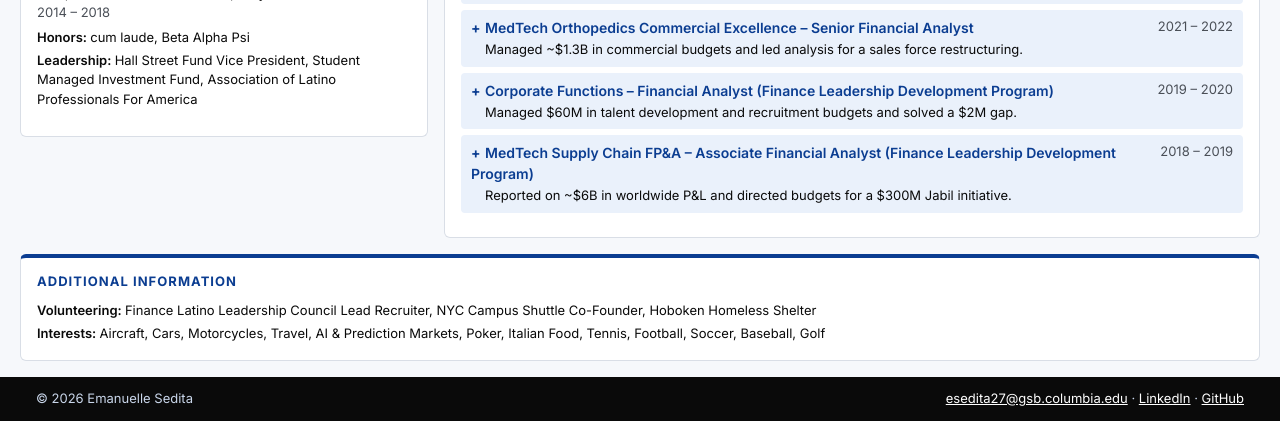
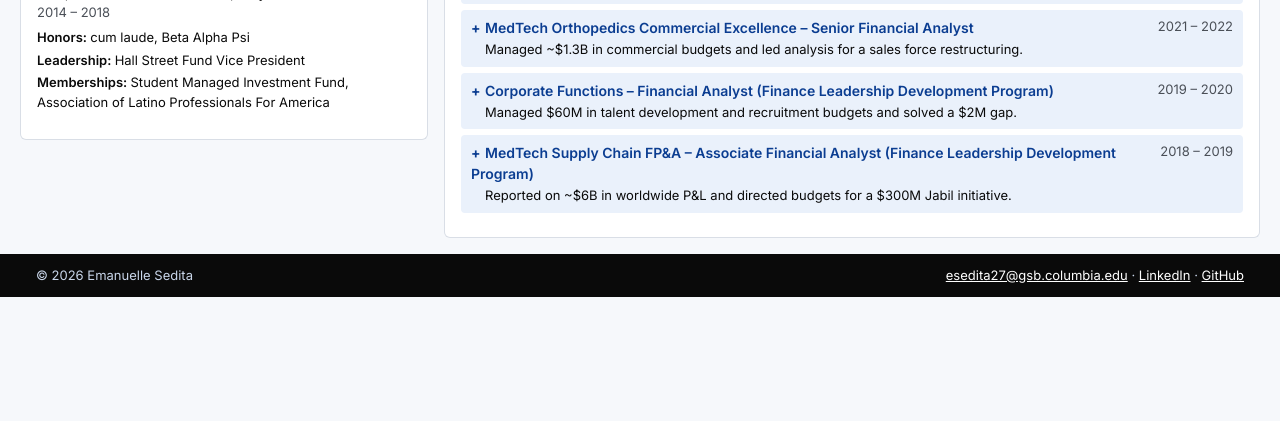
Before and after one commit to coding-finance/coding-finance.github.io, a plain HTML site: page index.html in a window 1280 px wide. Shown: the part 494-915 px from the top of the page. After the commit the page ends 800 px from the top, so only its background shows below. Drawn offline with Linux system fonts and the light colour scheme.

Commit message:
Add Seton Hall memberships; remove Additional Information section
Co-Authored-By: Claude Opus 5.5 <noreply@anthropic.com>

```diff
--- a/index.html
+++ b/index.html
@@ -73,9 +73,7 @@
     }
     .role-line { display: flex; justify-content: space-between; gap: 4px 12px; }
     .role-sum { display: block; font-size: 13px; color: var(--text); margin: 2px 0 0 14px; }
-    .hint { text-transform: none; letter-spacing: 0; font-weight: 400; }
-    .col.wide { grid-column: 1 / -1; }
-    details.role > summary::-webkit-details-marker { display: none; }
+    .hint { text-transform: none; letter-spacing: 0; font-weight: 400; }    details.role > summary::-webkit-details-marker { display: none; }
     details.role > summary:hover { background: #DCE8F8; }
     .role-title { font-weight: 600; font-size: 14px; color: var(--blue); }
     .role-title::before { content: "+"; display: inline-block; width: 14px; font-weight: 700; }
@@ -142,7 +140,8 @@
           <p class="degree">BBA, Finance and Economics, May 2018 <span class="meta">2014 – 2018</span></p>
           <dl class="facts">
             <dt>Honors</dt><dd>cum laude, Beta Alpha Psi</dd>
-            <dt>Leadership</dt><dd>Hall Street Fund Vice President, Student Managed Investment Fund, Association of Latino Professionals For America</dd>
+            <dt>Leadership</dt><dd>Hall Street Fund Vice President</dd>
+            <dt>Memberships</dt><dd>Student Managed Investment Fund, Association of Latino Professionals For America</dd>
           </dl>
         </div>
       </section>
@@ -217,14 +216,6 @@
           </details>
         </div>
       </section>
-
-      <section class="col wide" id="additional" aria-labelledby="h-additional">
-        <h2 id="h-additional">Additional Information</h2>
-        <dl class="facts">
-          <dt>Volunteering</dt><dd>Finance Latino Leadership Council Lead Recruiter, NYC Campus Shuttle Co-Founder, Hoboken Homeless Shelter</dd>
-          <dt>Interests</dt><dd>Aircraft, Cars, Motorcycles, Travel, AI &amp; Prediction Markets, Poker, Italian Food, Tennis, Football, Soccer, Baseball, Golf</dd>
-        </dl>
-      </section>
     </div>
   </main>
 
```
Also changed, not shown: 1 other file.
